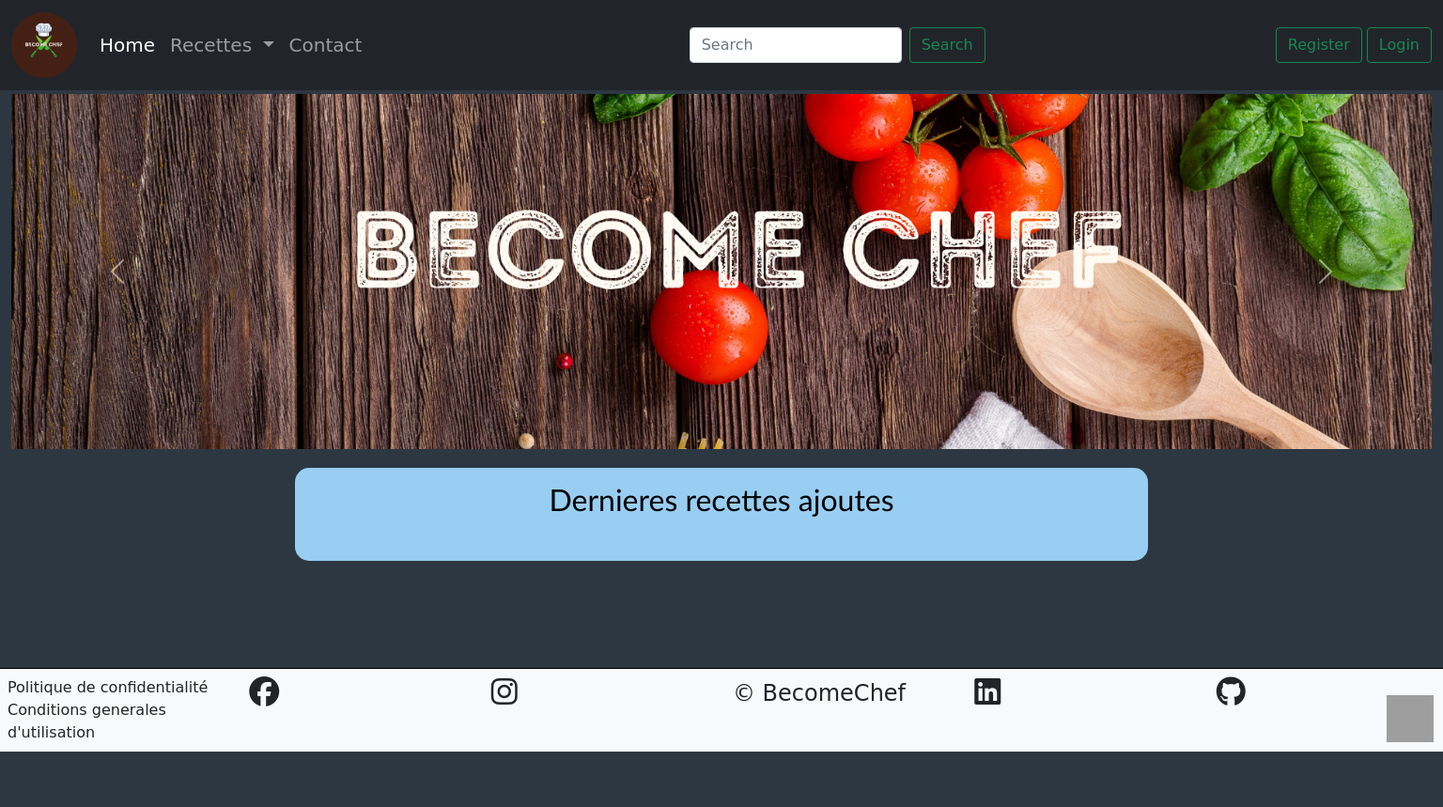
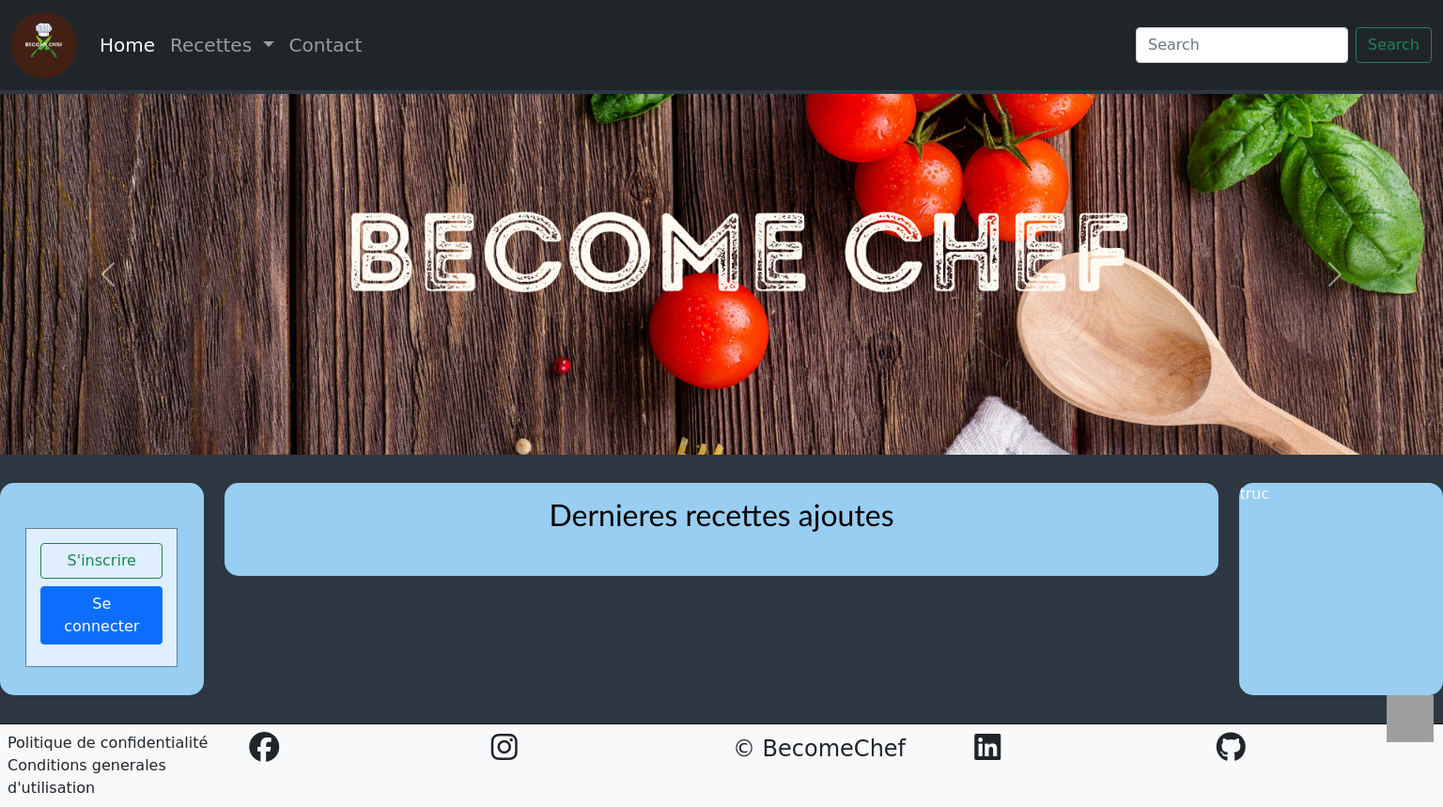
Before and after one commit to FifthYonko/BecomeChef, a Symfony app: template templates/home/index.html.twig in a window 1536 px wide. Shown: the whole page at 94% size. Before the commit the page ends 800 px from the top, so only its background shows below. Run offline with Twig, Linux system fonts and the light colour scheme; the template is opened without the code that fills it, so the values that code supplies are empty; some libraries are stand-ins or nearby versions; grey boxes are pictures that could not be loaded.

Commit message:
modifications de style, de couleurs d'affichage, de forme generale

```diff
--- a/public/css/BaseStyle.css
+++ b/public/css/BaseStyle.css
@@ -53,6 +53,13 @@ body{
     flex-direction: column;
 
 }
+.modal-body{
+    background-color:#98cef2 ;
+}
+.bloc-profil,.bloc-info{
+    display: none;
+
+}
 body a{
     color: #2d3741;
 }
@@ -82,7 +89,6 @@ main{
 
 .conteneurBox{
     background-color: #98cef2;
-    width: 60%;
     border-radius: 15px;
     margin: 20px auto 10px auto;
     padding: 15px;
@@ -203,3 +209,42 @@ footer{
 
 
 }
+
+@media (min-width:1350px) {
+    main{
+        display: grid;
+        grid-template-columns: 1fr 5fr 1fr;
+        grid-template-rows: auto;
+        gap: 10px;
+    }
+    .conteneurBox{
+        /* width: 60%; */
+    }
+    .bloc-profil,.bloc-info{
+        display: inline;
+        background-color:#98cef2 ;
+        border-radius: 15px;
+        margin: 20px 0 20px 0;
+        padding-bottom: 30px;
+    }
+   .one{
+       grid-column: 1/4;
+   }
+    .two{
+        grid-column: 2/3;
+
+    }
+    .three{
+        grid-column: 1/2;
+        grid-row: 2/4;
+    }
+    .four{
+        grid-column: 3/4;
+        grid-row: 2/4;
+    }
+    .dont-show{
+        display: none;
+    }
+
+
+}
--- a/src/Controller/SecurityController.php
+++ b/src/Controller/SecurityController.php
@@ -29,13 +29,15 @@ class SecurityController extends AbstractController
     {
         if ($this->getUser()) {
             $this->addFlash("warning", 'Vous etes deja connecte');
-            return $this->redirectToRoute('target_path');
+            return $this->redirectToRoute('home');
         }
 
         $error = $authenticationUtils->getLastAuthenticationError();
         $lastUsername = $authenticationUtils->getLastUsername();
 
-        return $this->render('security/login.html.twig', ['last_username' => $lastUsername, 'error' => $error]);
+
+        return $this->redirectToRoute('home', ['last_username' => $lastUsername, 'error' => $error]);
+
     }
 
     /**
--- a/templates/base.html.twig
+++ b/templates/base.html.twig
@@ -7,51 +7,74 @@
 
 		<script type="text/javascript">
 			tarteaucitron.init({
-    	  "privacyUrl": "", /* Privacy policy url */
-          "bodyPosition": "bottom", /* or top to bring it as first element for accessibility */
+"privacyUrl": "",
+/* Privacy policy url */
+"bodyPosition": "bottom",
+/* or top to bring it as first element for accessibility */
 
-    	  "hashtag": "#tarteaucitron", /* Open the panel with this hashtag */
-    	  "cookieName": "tarteaucitron", /* Cookie name */
+"hashtag": "#tarteaucitron",
+/* Open the panel with this hashtag */
+"cookieName": "tarteaucitron",
+/* Cookie name */
 
-    	  "orientation": "middle", /* Banner position (top - bottom) */
+"orientation": "middle",
+/* Banner position (top - bottom) */
 
-          "groupServices": false, /* Group services by category */
+"groupServices": false,
+/* Group services by category */
 
-    	  "showAlertSmall": false, /* Show the small banner on bottom right */
-    	  "cookieslist": false, /* Show the cookie list */
+"showAlertSmall": false,
+/* Show the small banner on bottom right */
+"cookieslist": false,
+/* Show the cookie list */
 
-          "closePopup": false, /* Show a close X on the banner */
+"closePopup": false,
+/* Show a close X on the banner */
 
-          "showIcon": true, /* Show cookie icon to manage cookies */
-          //"iconSrc": "", /* Optionnal: URL or base64 encoded image */
-          "iconPosition": "BottomRight", /* BottomRight, BottomLeft, TopRight and TopLeft */
+"showIcon": true,
+/* Show cookie icon to manage cookies */
+// "iconSrc": "", /* Optionnal: URL or base64 encoded image */
+"iconPosition": "BottomRight",
+/* BottomRight, BottomLeft, TopRight and TopLeft */
 
-    	  "adblocker": false, /* Show a Warning if an adblocker is detected */
+"adblocker": false,
+/* Show a Warning if an adblocker is detected */
 
-          "DenyAllCta" : true, /* Show the deny all button */
-          "AcceptAllCta" : true, /* Show the accept all button when highPrivacy on */
-          "highPrivacy": true, /* HIGHLY RECOMMANDED Disable auto consent */
+"DenyAllCta": true,
+/* Show the deny all button */
+"AcceptAllCta": true,
+/* Show the accept all button when highPrivacy on */
+"highPrivacy": true,
+/* HIGHLY RECOMMANDED Disable auto consent */
 
-    	  "handleBrowserDNTRequest": false, /* If Do Not Track == 1, disallow all */
+"handleBrowserDNTRequest": false,
+/* If Do Not Track == 1, disallow all */
 
-    	  "removeCredit": false, /* Remove credit link */
-    	  "moreInfoLink": true, /* Show more info link */
+"removeCredit": false,
+/* Remove credit link */
+"moreInfoLink": true,
+/* Show more info link */
 
-          "useExternalCss": false, /* If false, the tarteaucitron.css file will be loaded */
-          "useExternalJs": false, /* If false, the tarteaucitron.js file will be loaded */
+"useExternalCss": false,
+/* If false, the tarteaucitron.css file will be loaded */
+"useExternalJs": false,
+/* If false, the tarteaucitron.js file will be loaded */
 
-    	  //"cookieDomain": ".my-multisite-domaine.fr", /* Shared cookie for multisite */
+// "cookieDomain": ".my-multisite-domaine.fr", /* Shared cookie for multisite */
 
-          "readmoreLink": "", /* Change the default readmore link */
+"readmoreLink": "",
+/* Change the default readmore link */
 
-          "mandatory": true, /* Show a message about mandatory cookies */
+"mandatory": true,
+/* Show a message about mandatory cookies */
 "mandatoryCta": true /* Show the disabled accept button when mandatory on */
 });
 		</script>
 
 		<meta charset="UTF-8">
 		<title>
-			{% block title %}BecomeChef{% endblock %}
+			{% block title %}BecomeChef
+			{% endblock %}
 		</title>
 		<link href="https://cdn.jsdelivr.net/npm/bootstrap@5.1.3/dist/css/bootstrap.min.css" rel="stylesheet" integrity="sha384-1BmE4kWBq78iYhFldvKuhfTAU6auU8tT94WrHftjDbrCEXSU1oBoqyl2QvZ6jIW3" crossorigin="anonymous">
 		<link rel="icon" href="{{asset('img/DefaultPhotoWhite.png')}}" class="border  border-1 rounded-circle">
@@ -69,6 +92,8 @@
 	</head>
 
 	<body>
+
+
 		{% include "components/_navbar.html.twig" %}
 		{% for type,messages in app.flashes %}
 			{% for message  in messages %}
@@ -78,25 +103,87 @@
 
 			{% endfor %}
 		{% endfor %}
+		<main>
 
-		<main >
+			{# modal form pour la connexion #}
+			<div class="modal fade" id="connexionForm" tabindex="-1" aria-labelledby="connexion" aria-hidden="true">
+				<div class="modal-dialog modal-lg  modal-dialog-centered">
+					<div class="modal-content">
+						<div class="modal-body ">
+							{% include "security/login.html.twig" %}
+						</div>
+					</div>
+				</div>
+			</div>
+			<div class="one">
+				<div id="HomeSlider" class="carousel slide mt-1" data-bs-touch="false" data-bs-ride="carousel">
 
-			{% block body %}
-				{% for type,messages in app.flashes %}
-					{% for message  in messages %}
-						<div class="alert alert-{{type}}" role="alert">
-							{{message}}
+					<div class="carousel-inner">
+						<div class="carousel-item active" data-bs-interval="4000">
+							<img src="{{asset('img/img1.png')}}" class="d-block w-100" alt="...">
 						</div>
 
-					{% endfor %}
-				{% endfor %}
+						<div class="carousel-item" data-bs-interval="4100">
+							<video class="img-fluid d-block w-100" autoplay loop muted>
+								<source src="{{asset('img/cooking.mp4')}}" type="video/mp4">
+							</video>
+							<div class="carousel-caption d-none d-md-block">
+								<h5>BecomeChef</h5>
+								<p>“La cuisine est devenue un art, une science noble . les cuisiniers sont de gentilshommes.”</p>
+							</div>
+						</div>
+					</div>
+					<button class="carousel-control-prev" type="button" data-bs-target="#HomeSlider" data-bs-slide="prev">
+						<span class="carousel-control-prev-icon" aria-hidden="false"></span>
+						<span class="visually-hidden">Previous</span>
+					</button>
+					<button class="carousel-control-next" type="button" data-bs-target="#HomeSlider" data-bs-slide="next">
+						<span class="carousel-control-next-icon" aria-hidden="true"></span>
+						<span class="visually-hidden">Next</span>
+					</button>
+				</div>
+			</div>
 
-			{% endblock %}
+			<div class="bloc-profil text-light three">
+				{% if app.user %}
+					<div class="row ">
+						<h1 class="titres coloredText text-center fs-1">Votre profil</h1>
+					</div>
+					<div class="row w-75 justify-content-center m-auto mt-5 petitConteneur ">
+						<div class="col-9 text-center">
+							{% if  app.user.photo %}
+								<img src='{{ asset('uploads/'~ app.user.photo ) }}' style="width:100px " alt='photo de profil' class="rounded-circle ">
+							{% else %}
+								<img src='{{ asset('uploads/BecomeChefLogo.png' ) }}' style="width:100px;  " alt='photo de profil' class="rounded-circle  coloredBorder">
+							{% endif %}
+							<h5 class="titres pt-2">
+								<a class="nav-link " href="{{path('profile',{'page':1 })}}">Voir profil</a>
+								<hr>
+							</h5>
+							<h4 class="coloredText titres">{{ app.user.pseudo }}</h4>
+							<br>
+							<a href="{{path('app_logout')}}" class="btn btn-outline-success">Deconexion</a>
 
+						</div>
+					</div>
+				{% else %}
+				<div class="row w-75 justify-content-center m-auto mt-5 petitConteneur ">
+					<a href="{{path('app_register')}}" class="btn btn-outline-success">S'inscrire</a>
+					<button type="button" class="btn btn-primary my-2" data-bs-toggle="modal" data-bs-target="#connexionForm">Se connecter</button>
+				</div>
+				{% endif %}
+			</div>
+
+			{# le body #}
+
+			<div class="two"> {% block body %}{% endblock %}
+				</div>
+
+				<div class="bloc-info text-light four">
+					truc
+				</div>
 
 			</main>
-
-
 			{% block footer %}
 				{% include "components/_footer.html.twig" %}
 			{% endblock %}
@@ -104,7 +191,6 @@
 
 
 			<script src="https://cdn.jsdelivr.net/npm/bootstrap@5.1.3/dist/js/bootstrap.bundle.min.js" integrity="sha384-ka7Sk0Gln4gmtz2MlQnikT1wXgYsOg+OMhuP+IlRH9sENBO0LRn5q+8nbTov4+1p" crossorigin="anonymous"></script>
-
 		</body>
 
 	</html>
--- a/templates/components/_navbar.html.twig
+++ b/templates/components/_navbar.html.twig
@@ -59,7 +59,7 @@
 				<input class="form-control me-2" type="search" placeholder="Search" aria-label="Search" name="search_value">
 				<button class="btn btn-outline-success" type="submit">Search</button>
 			</form>
-			<div class="col-md-4 text-center text-md-end align-self-center my-3 ">
+			<div class="col-md-4 text-center text-md-end align-self-center my-3  dont-show ">
 					{% if app.user %}
 
 					<a href="{{path('app_logout')}}" class="btn btn-outline-success">Deconexion</a>
@@ -69,7 +69,8 @@
 					<a href="{{path('app_register')}}" class="btn btn-outline-success">Register</a>
 
 
-					<a href="{{path('app_login')}}" class="btn btn-outline-success">Login</a>
+
+					<button type="button" class="btn btn-primary" data-bs-toggle="modal" data-bs-target="#connexionForm">Se connecter</button>
 
 
 					{% endif %}
--- a/templates/home/index.html.twig
+++ b/templates/home/index.html.twig
@@ -4,38 +4,13 @@
 
 {% block body %}
 
-<div class="container-fluid  ">
+<div class="container-fluid">
 
-	<div id="HomeSlider" class="carousel slide mt-1" data-bs-touch="false" data-bs-ride="carousel">
 
-		<div class="carousel-inner">
-			<div class="carousel-item active" data-bs-interval="4000">
-				<img src="{{asset('img/img1.png')}}" class="d-block w-100" alt="...">
-			</div>
-
-			<div class="carousel-item" data-bs-interval="4100">
-				<video class="img-fluid d-block w-100" autoplay loop muted>
-                    <source src="{{asset('img/cooking.mp4')}}" type="video/mp4">
-                </video>
-				<div class="carousel-caption d-none d-md-block">
-					<h5>BecomeChef</h5>
-					<p>“La cuisine est devenue un art, une science noble . les cuisiniers sont de gentilshommes.”</p>
-				  </div>
-			</div>
-		</div>
-		<button class="carousel-control-prev" type="button" data-bs-target="#HomeSlider" data-bs-slide="prev">
-			<span class="carousel-control-prev-icon" aria-hidden="false"></span>
-			<span class="visually-hidden">Previous</span>
-		</button>
-		<button class="carousel-control-next" type="button" data-bs-target="#HomeSlider" data-bs-slide="next">
-			<span class="carousel-control-next-icon" aria-hidden="true"></span>
-			<span class="visually-hidden">Next</span>
-		</button>
-	</div>
 
 
 	<div class="row  justify-content-center conteneurBox ">
-		<h1 class="titres text-center w-75 m-auto coloredText pb-3 fs-2">Dernieres recettes ajoutes</h1>
+		<h1 class="titres text-center w-100 m-auto coloredText pb-3 fs-2">Dernieres recettes ajoutes</h1>
 		{% for recette in last  %}
 		{% if app.user and is_granted('ROLE_ADMIN') %}
 		{% include "components/_AdminRecetteSimple.html.twig" %}
--- a/templates/security/login.html.twig
+++ b/templates/security/login.html.twig
@@ -1,21 +1,17 @@
-{% extends 'base.html.twig' %}
+
 {# vue pour la connexion d'un utilisateur sur l'application web #}
-{% block title %}BecomeChef - Connexion
-{% endblock %}
-
-{% block body %}
-	<div class="container-fluid conteneurBox">
+	<div class="container-fluid ">
 		<div class="container my-5">
 			<div class="row">
 				<div class="col-6 m-auto ">
-					<form method="post" >
-						{% if error %}
+					<form method="post" action="{{ path('app_login')}}" >
+						{% if error is defined and error%}
 							<div class="alert alert-danger">{{ error.messageKey|trans(error.messageData, 'security') }}</div>
 						{% endif %}
 						{% if app.user %}
 							<div class="mb-3">
 								You are logged in as
-								{{ app.user.username }},
+								{{ app.user.pseudo }},
 								<a href="{{ path('app_logout') }}">Logout</a>
 							</div>
 						{% endif %}
@@ -70,4 +66,3 @@
 			</div>
 		</div>
 	</div>
-{% endblock %}
```
Lines whose indentation alone changed are shown as unchanged.
